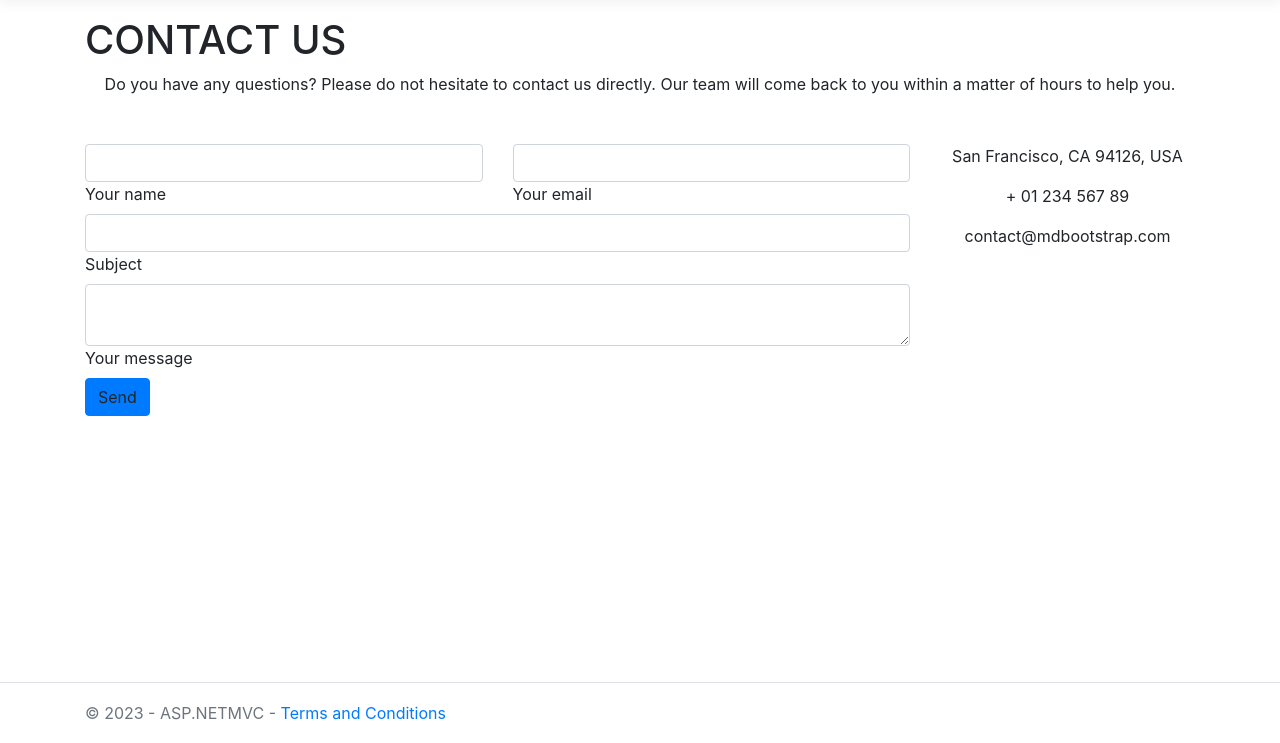
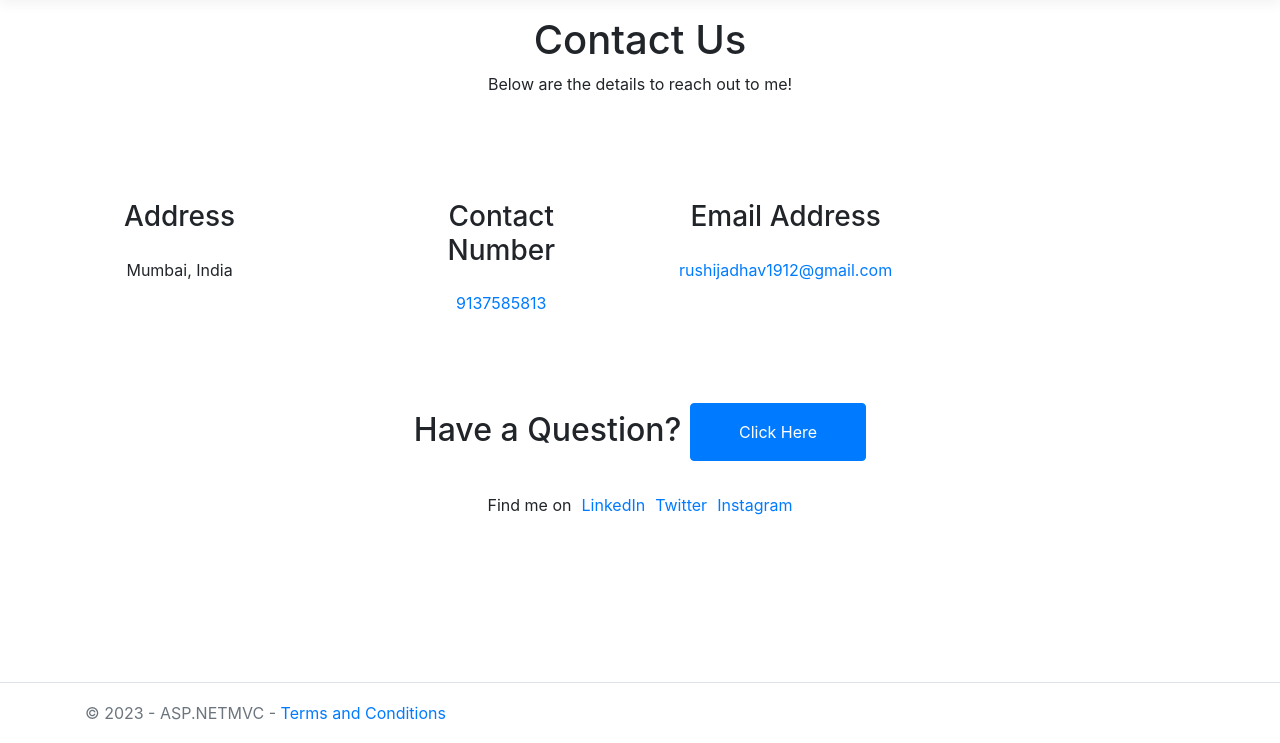
Before and after one commit to RushikeshJadhav1912/ControlSuite-.Net-MVC-HTML-CSS-Jquery-MSSQL, an ASP.NET Core app: page /Home/Contactus in a window 1280 px wide. Shown: the part 57-800 px from the top of the page. Run offline with ASP.NET Core 8, Linux system fonts and the light colour scheme; style sheets or scripts are compiled from the project's sources; some libraries are stand-ins or nearby versions.

Commit message:
Update Contactus.cshtml

```diff
--- a/Views/Home/Contactus.cshtml
+++ b/Views/Home/Contactus.cshtml
@@ -1,117 +1,69 @@
+<section class="ftco-section contact-section ftco-no-pb" id="contact-section">
+    <div class="container">
+        <div class="row justify-content-center mb-5 pb-3">
+            <div class="col-md-7 heading-section text-center ftco-animate">
+                <h1 class="big big-2">Contact Us</h1>
 
-@{
-}
-<html>
-    <head>
-    <style>
-        h2 {
-            text-align: center;
-        }
-    </style>
-
-
-    </head>
-    <body>
-    <!--Section: Contact v.2-->
-     <section class="mb-4">
-
-        <!--Section heading-->
-        <h1>CONTACT US </h1>
-        <!--Section description-->
-        <p class="text-center w-responsive mx-auto mb-5">
-            Do you have any questions? Please do not hesitate to contact us directly. Our team will come back to you within
-            a matter of hours to help you.
-        </p>
-
-        <div class="row">
-
-            <!--Grid column-->
-            <div class="col-md-9 mb-md-0 mb-5">
-                <form id="contact-form" name="contact-form" action="mail.php" method="POST">
-
-                    <!--Grid row-->
-                    <div class="row">
-
-                        <!--Grid column-->
-                        <div class="col-md-6">
-                            <div class="md-form mb-0">
-                                <input type="text" id="name" name="name" class="form-control">
-                                <label for="name" class="">Your name</label>
+                <p>Below are the details to reach out to me!</p>
             </div>
         </div>
-                        <!--Grid column-->
-                        <!--Grid column-->
-                        <div class="col-md-6">
-                            <div class="md-form mb-0">
-                                <input type="text" id="email" name="email" class="form-control">
-                                <label for="email" class="">Your email</label>
+
+        <div class="row d-flex contact-info mb-5">
+            <div class="col-md-6 col-lg-3 d-flex ftco-animate">
+                <div class="align-self-stretch box p-4 text-center">
+                    <div class="icon d-flex align-items-center justify-content-center">
+                        <span class="icon-map-signs"></span>
+                    </div>
+                    <h3 class="mb-4">Address</h3>
+                    <p>Mumbai, India</p>
                 </div>
             </div>
-                        <!--Grid column-->
-
+            <div class="col-md-6 col-lg-3 d-flex ftco-animate">
+                <div class="align-self-stretch box p-4 text-center">
+                    <div class="icon d-flex align-items-center justify-content-center">
+                        <span class="icon-phone2"></span>
                     </div>
-                    <!--Grid row-->
-                    <!--Grid row-->
-                    <div class="row">
-                        <div class="col-md-12">
-                            <div class="md-form mb-0">
-                                <input type="text" id="subject" name="subject" class="form-control">
-                                <label for="subject" class="">Subject</label>
+                    <h3 class="mb-4">Contact Number</h3>
+                    <p><a href="tel://9137585813">9137585813</a></p>
                 </div>
             </div>
+            <div class="col-md-6 col-lg-3 d-flex ftco-animate">
+                <div class="align-self-stretch box p-4 text-center">
+                    <div class="icon d-flex align-items-center justify-content-center">
+                        <span class="icon-paper-plane"></span>
                     </div>
-                    <!--Grid row-->
-                    <!--Grid row-->
-                    <div class="row">
-
-                        <!--Grid column-->
-                        <div class="col-md-12">
-
-                            <div class="md-form">
-                                <textarea type="text" id="message" name="message" rows="2" class="form-control md-textarea"></textarea>
-                                <label for="message">Your message</label>
-                            </div>
+                    <h3 class="mb-4">Email Address</h3>
+                    <p><a href="mailto:rushijadhav1912@gmail.com">rushijadhav1912@gmail.com</a></p>
 
                 </div>
             </div>
-                    <!--Grid row-->
 
-                </form>
+            <div class="container">
+                <br>
+                <br>
+                <div class="row justify-content-center">
+                    <div class="col-md-7 ftco-animate text-center">
+                        <h2>Have a<span> Question?  </span> <a href="https://forms.gle/UUpdU3xxsLA5brrQA" class="btn btn-primary py-3 px-5">Click Here</a> </h2>
+                    </div>
+                </div>
+                <br>
+                <ul class="ftco-footer-social list-unstyled d-flex justify-content-center align-items-center mb-0">
+                    <li class="ftco-animate normal-txt">Find me on</li>
+                    <!-- Add space between "Find me on" and social media icons -->
+                    <li class="ftco-animate" style="margin-right: 10px;"></li>
 
-                <div class="text-center text-md-left">
-                    <a class="btn btn-primary" onclick="document.getElementById('contact-form').submit();">Send</a>
+                    <li class="ftco-animate"><a href="https://www.linkedin.com/in/rushikesh-jadhav-533882215/"><span class="icon-linkedin"></span>LinkedIn</a></li>
+                    <!-- Add space between LinkedIn and Twitter -->
+                    <li class="ftco-animate" style="margin-right: 10px;"></li>
+
+                    <li class="ftco-animate"><a href="https://twitter.com/RushikeshJ94898"><span class="icon-twitter"></span>Twitter</a></li>
+                    <!-- Add space between Twitter and Instagram -->
+                    <li class="ftco-animate" style="margin-right: 10px;"></li>
+
+                    <li class="ftco-animate"><a href="https://www.instagram.com/rushii_1912_/"><span class="icon-instagram"></span>Instagram</a></li>
+                </ul>
+
+                <br>
             </div>
-                <div class="status"></div>
         </div>
-            <!--Grid column-->
-            <!--Grid column-->
-            <div class="col-md-3 text-center">
-                <ul class="list-unstyled mb-0">
-                    <li>
-                        <i class="fas fa-map-marker-alt fa-2x"></i>
-                        <p>San Francisco, CA 94126, USA</p>
-                    </li>
-
-                    <li>
-                        <i class="fas fa-phone mt-4 fa-2x"></i>
-                        <p>+ 01 234 567 89</p>
-                    </li>
-
-                    <li>
-                        <i class="fas fa-envelope mt-4 fa-2x"></i>
-                        <p>contact@mdbootstrap.com</p>
-                    </li>
-                </ul>
-            </div>
-
-
-        </div>
-
 </section>
-
-
-
-
-
-    </body>
-</html>
```
Lines whose indentation alone changed are shown as unchanged.
